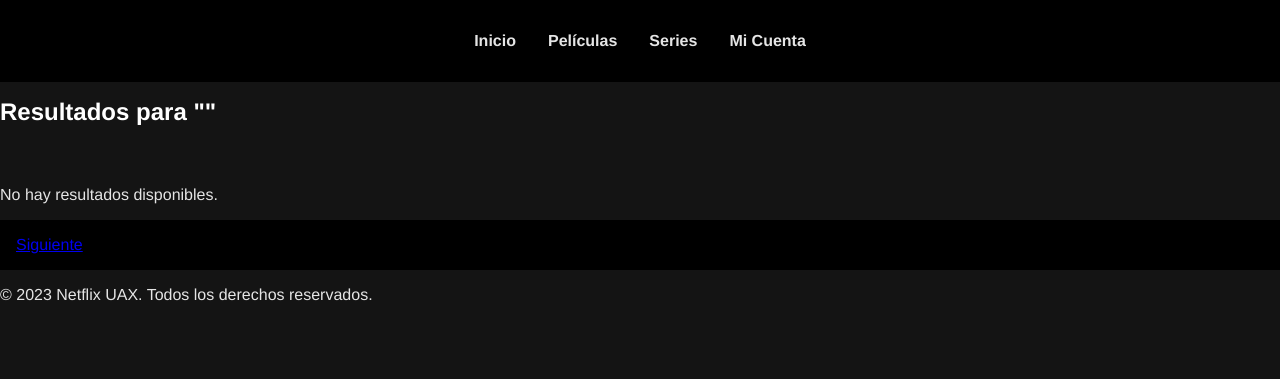
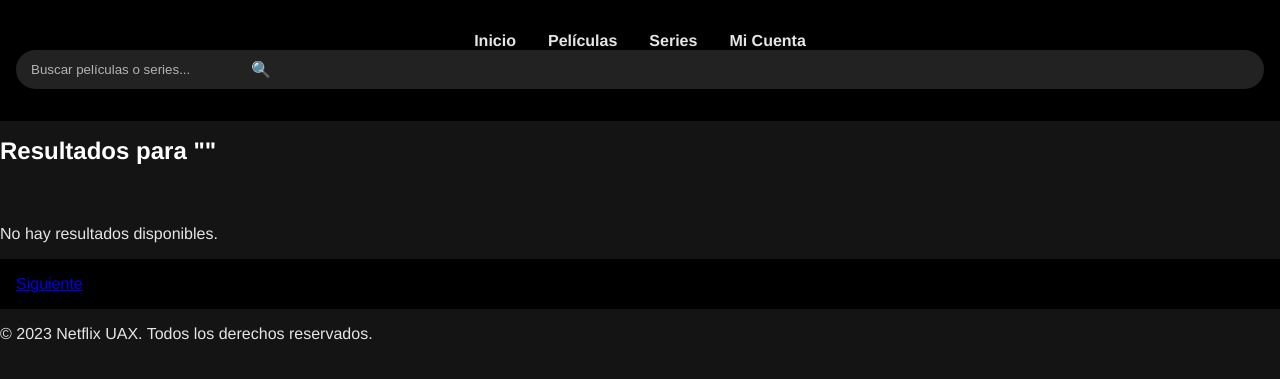
Before and after one commit to Nachosanchezz/ExamenPelis, a Django app: page /streaming/search/ in a window 1280 px wide. Shown: the top 379 px of the page. Run offline with Django 4.2, Linux system fonts and the light colour scheme.

```diff
--- a/netflix/streaming/static/css/style.css
+++ b/netflix/streaming/static/css/style.css
@@ -273,3 +273,75 @@ nav ul li a:hover {
 .search-results .carousel-item:hover {
     transform: scale(1.1);
 }
+
+/* Estilo de la barra de búsqueda */
+.search-bar {
+    display: flex;
+    align-items: center;
+    margin-left: auto;
+    padding: 5px;
+    background-color: #222;
+    border-radius: 20px;
+}
+
+.search-bar input {
+    border: none;
+    background-color: transparent;
+    color: #e5e5e5;
+    padding: 5px 10px;
+    outline: none;
+    width: 200px;
+}
+
+.search-bar input::placeholder {
+    color: #b3b3b3;
+}
+
+.search-bar button {
+    border: none;
+    background: none;
+    color: #e50914;
+    font-size: 16px;
+    cursor: pointer;
+    padding: 5px;
+    margin-left: 5px;
+}
+
+.search-bar button:hover {
+    color: #fff;
+}
+
+/* Resultados de búsqueda */
+.search-results h2 {
+    color: #e50914;
+    text-align: center;
+    margin-bottom: 20px;
+}
+
+.search-results .carousel {
+    display: flex;
+    gap: 15px;
+    overflow-x: auto;
+    padding: 10px 0;
+}
+
+.search-results .carousel-item {
+    min-width: 200px;
+    max-width: 200px;
+    text-align: center;
+    background-color: #222;
+    padding: 10px;
+    border-radius: 10px;
+    box-shadow: 0 4px 8px rgba(0, 0, 0, 0.3);
+    transition: transform 0.3s;
+}
+
+.search-results .carousel-item img {
+    width: 100%;
+    border-radius: 5px;
+    margin-bottom: 10px;
+}
+
+.search-results .carousel-item:hover {
+    transform: scale(1.05);
+}
--- a/netflix/streaming/templates/streaming/base.html
+++ b/netflix/streaming/templates/streaming/base.html
@@ -17,6 +17,10 @@
                 <li><a href="{% url 'authentication:my_account' %}">Mi Cuenta</a></li>
 
             </ul>
+            <form method="GET" action="{% url 'streaming:home' %}" class="search-bar">
+                <input type="text" name="q" placeholder="Buscar películas o series..." value="{{ query|default:'' }}">
+                <button type="submit">🔍</button>
+            </form>
         </nav>
     </header>
     <main>
--- a/netflix/streaming/templates/streaming/search.html
+++ b/netflix/streaming/templates/streaming/search.html
@@ -2,6 +2,7 @@
 {% load static %}
 {% block title %}Resultados de la búsqueda{% endblock %}
 {% block content %}
+
 <div class="search-results">
     <h1>Resultados para "{{ query }}"</h1>
     <div class="carousel-container">
@@ -19,6 +20,8 @@
     {% endif %}
 </div>
 
+
+
 <nav class="pagination">
     {% if page > 1 %}
     <a href="?q={{ query }}&genre={{ request.GET.genre }}&page={{ page|add:"-1" }}">Anterior</a>
--- a/netflix/streaming/utils.py
+++ b/netflix/streaming/utils.py
@@ -59,6 +59,7 @@ def fetch_genres():
     return fetch_movies_from_tmdb('genre/movie/list')['genres']
 
 
+
 def fetch_series_genres():
     """Obtiene la lista de géneros de series desde TMDb."""
     return fetch_movies_from_tmdb("genre/tv/list")["genres"]
--- a/netflix/streaming/views.py
+++ b/netflix/streaming/views.py
@@ -18,7 +18,7 @@ from .utils import (
 
 
 def home(request):
-    """Vista principal que organiza los carruseles de películas y series."""
+    """Vista principal que organiza los carruseles de películas y series y el buscador."""
     try:
         top_rated_movies = fetch_movies_from_tmdb("movie/top_rated")["results"]
         upcoming_movies = fetch_movies_from_tmdb("movie/upcoming")["results"]
@@ -31,18 +31,34 @@ def home(request):
             else []
         )
 
+        # Manejar búsqueda por nombre
+        query = request.GET.get("q", "")
+        search_results = []
+        if query:
+            # Buscar en películas y series
+            movie_results = search_movies(query)["results"]
+            series_results = fetch_movies_from_tmdb("search/tv", {"query": query})["results"]
+            search_results = movie_results + series_results
+
         context = {
             "top_rated_movies": top_rated_movies,
             "upcoming_movies": upcoming_movies,
             "popular_series": popular_series,
             "top_rated_series": top_rated_series,
             "recommended_movies": recommendations,
+            "search_results": search_results,
+            "query": query,
         }
 
         return render(request, "streaming/home.html", context)
 
     except Exception as e:
         return render(request, "streaming/home.html", {"error": str(e)})
+
+
+
+
+
 
 
 def movie_search(request):
@@ -80,6 +96,7 @@ def movie_search(request):
             "streaming/search.html",
             {"error": str(e), "query": genre_name or query},
         )
+
 
 
 def movie_details(request, movie_id):
```
Also changed, not shown: netflix/streaming/templates/streaming/home.html (+4 -13 lines), netflix/db.sqlite3.
